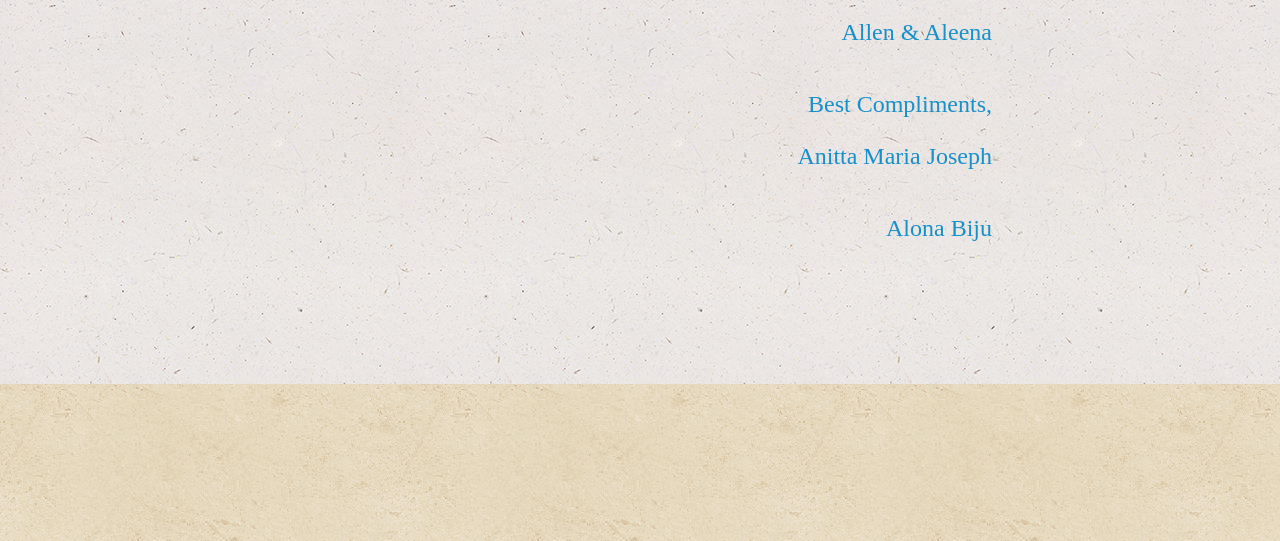
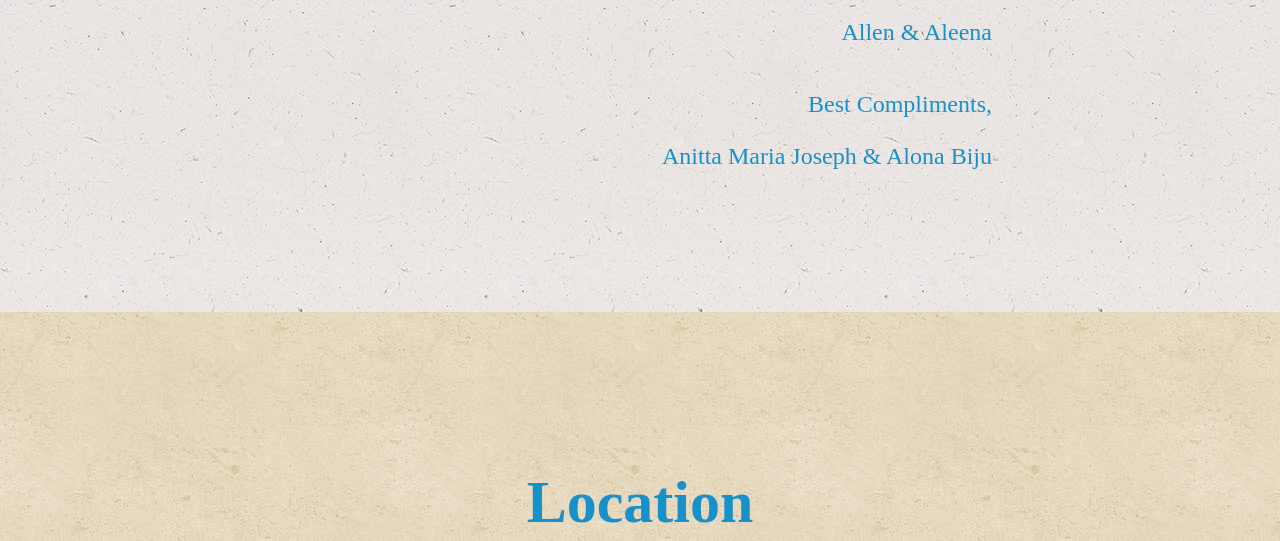
Before and after one commit to ALLENMATHEWJOSEPH/Allen-and-Aleena-s-Big-Day, an Astro site: page / in a window 1280 px wide. Shown: the part 2680-3221 px from the top of the page. Built offline with nearby package versions, Linux system fonts and the light colour scheme; Astro itself is replaced by a stand-in of ours.

Commit message:
Update Story.astro

```diff
--- a/src/components/Story.astro
+++ b/src/components/Story.astro
@@ -50,11 +50,7 @@
     <p
         class="text-[#1890c9] text-xl md:text-2xl text-balance py-5 text-end mx-28 lg:mx-72"
     >
-        Anitta Maria Joseph
+        Anitta Maria Joseph & Alona Biju
     </p>
-<p
-        class="text-[#1890c9] text-xl md:text-2xl text-balance py-5 text-end mx-28 lg:mx-72"
-    >
-        Alona Biju
-    </p>
+
 </div>
```
